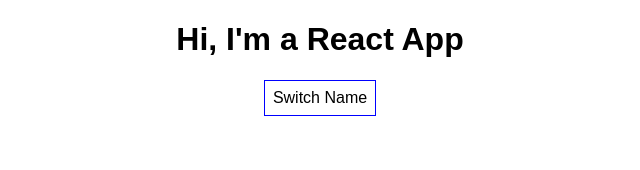
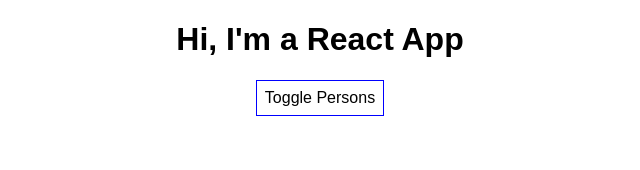
Before and after one commit to thanhpham091790/reactjs, a React (Create React App) app in the folder react-complete-guide/: page / in a window 1280 px wide. Shown: the top 170 px of the page, without its empty margins (320-960 px from the left). Built offline with nearby package versions, Linux system fonts and the light colour scheme.

Commit message:
Handling dynamic content in Javascript way. We check condition before we return the value

```diff
--- a/react-complete-guide/src/App.js
+++ b/react-complete-guide/src/App.js
@@ -1,5 +1,6 @@
 import React, { Component } from 'react';
 import './App.css';
+import person from './Person/Person';
 import Person from './Person/Person';
 
 class App extends Component {
@@ -46,20 +47,25 @@
       padding: '8px',
       cursor: 'pointer'
     };
+
+    let persons = null;
+    if (this.state.showPersons){
+      persons = (
+        <div>
+          <Person name={this.state.persons[0].name} age={this.state.persons[0].age} />
+          <Person name={this.state.persons[1].name} age={this.state.persons[1].age}
+            click={this.switchNameHandler.bind(this, "Thanh H Pham!")}
+            changed={this.nameChangeHandler} />
+          <Person name={this.state.persons[2].name} age={this.state.persons[2].age} />
+        </div>
+      );
+    }
+
     return (
       <div className="App">
         <h1>Hi, I'm a React App</h1>
-        <button style = {style} onClick={this.togglePersonsHandler}>Switch Name</button>
-
-        {this.state.showPersons ?
-          <div>
-            <Person name={this.state.persons[0].name} age={this.state.persons[0].age} />
-            <Person name={this.state.persons[1].name} age={this.state.persons[1].age}
-              click={this.switchNameHandler.bind(this, "Thanh H Pham!")}
-              changed={this.nameChangeHandler} />
-            <Person name={this.state.persons[2].name} age={this.state.persons[2].age} />
-          </div>
-        : null}
+        <button style = {style} onClick={this.togglePersonsHandler}>Toggle Persons</button>
+        {persons}
       </div>
     );
   }
```
